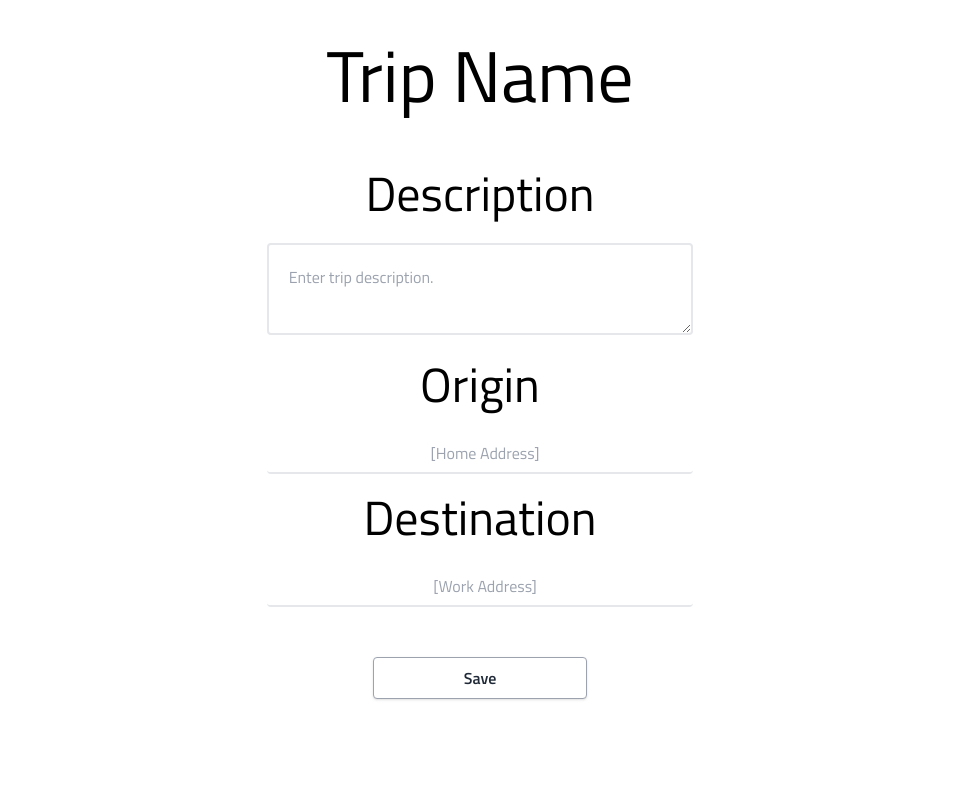
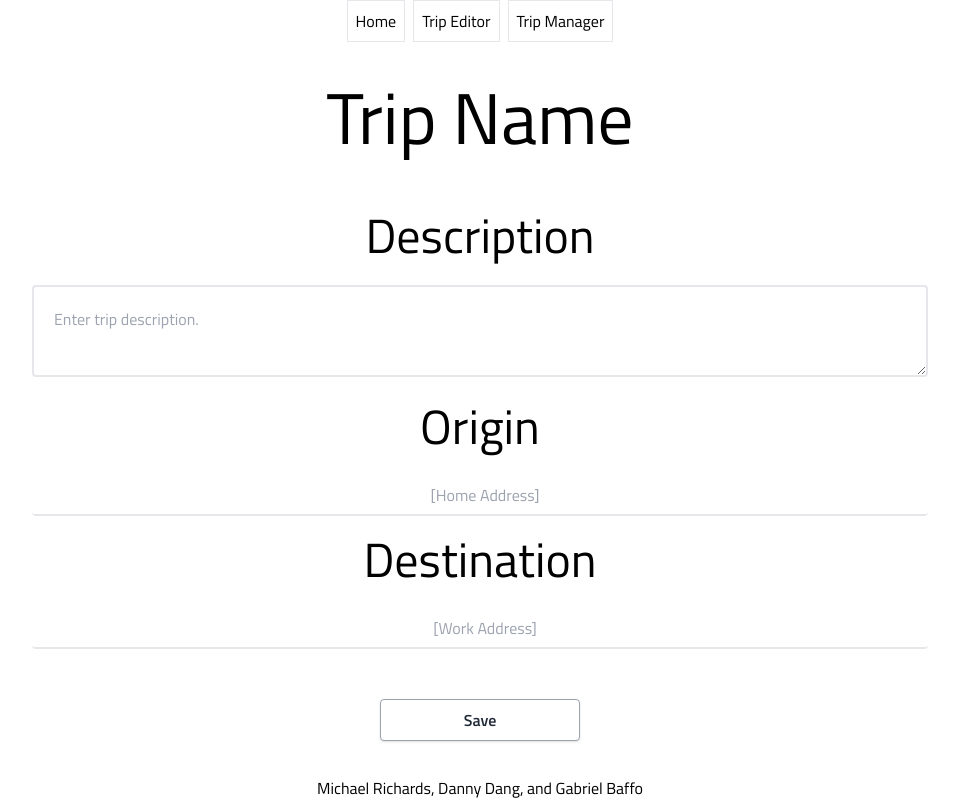
Before and after one commit to LaggySon/autown, a SvelteKit app: page /trips in a window 1280 px wide. Shown: the whole page, without its empty margins (160-1119 px from the left). Built offline with nearby package versions, Linux system fonts and the light colour scheme.

Commit message:
polished site for demo

```diff
--- a/src/routes/+layout.svelte
+++ b/src/routes/+layout.svelte
@@ -1,10 +1,18 @@
 <script>
 	import '../app.css';
+	import Header from './Header.svelte';
 </script>
 
 <head>
 	<title>Autown</title>
 </head>
-<body class="h-screen w-screen dark:bg-slate-800 dark:text-white font-Titillium">
-	<slot />
+
+<body class="min-h-screen flex flex-col dark:bg-slate-800 dark:text-white font-Titillium">
+	<Header />
+
+	<main class="flex-1"><slot /></main>
+
+	<footer class="flex justify-center">
+		<p>Michael Richards, Danny Dang, and Gabriel Baffo</p>
+	</footer>
 </body>
--- a/src/routes/+page.svelte
+++ b/src/routes/+page.svelte
@@ -1,7 +1,22 @@
-<span class="flex justify-center items-center w-full">
-	<h1
-		class="text-7xl hover:text-yellow-500 hover:border-yellow-500 border-solid dark:text-white text-center transition-colors"
-	>
-		Autown
-	</h1>
-</span>
+<script lang="ts">
+	import Profile from '$lib/profile.svelte';
+</script>
+
+<body class="my-10">
+	<h1 class="text-7xl  border-solid dark:text-white text-center transition-colors">Autown</h1>
+	<div class="h-80 w-full flex flex-col items-center justify-center my-auto">
+		<div class="pb-2 w-full flex flex-col items-center justify-center">
+			<Profile />
+		</div>
+		<button
+			class="bg-gray-300 hover:bg-gray-400 items-center p-2 w-48 text-black font-bold py-2 px-6"
+		>
+			Log In
+		</button>
+		<button
+			class="bg-gray-300 hover:bg-gray-400 items-center p-2 w-48 mt-2 text-black font-bold py-2 px-5"
+		>
+			Sign Up
+		</button>
+	</div>
+</body>
--- /dev/null
+++ b/src/routes/Header.svelte
@@ -0,0 +1,13 @@
+<nav>
+	<ul class="flex justify-center gap-2">
+		<li class="p-2 border hover:text-yellow-500 hover:border-yellow-500">
+			<a href="/">Home</a>
+		</li>
+		<li class="p-2 border hover:text-yellow-500 hover:border-yellow-500">
+			<a href="/trips">Trip Editor</a>
+		</li>
+		<li class="p-2 border hover:text-yellow-500 hover:border-yellow-500">
+			<a href="/tripmanager">Trip Manager</a>
+		</li>
+	</ul>
+</nav>
--- a/src/routes/login/+page.svelte
+++ /dev/null
@@ -1,19 +0,0 @@
-<script lang="ts">
-    import Profile from "$lib/profile.svelte";
-</script>
-
-<h1 class="text-center text-7xl">Autown</h1>
-
-<body>
-    <div class="h-80 w-full flex flex-col items-center justify-center">
-        <div class = "pb-2 w-full flex flex-col items-center justify-center">
-            <Profile/>
-        </div>
-        <button class= "bg-gray-300 hover:bg-gray-400 items-center p-2 w-[6rem] text-black font-bold py-2 px-6">
-            Log In
-        </button>
-        <button class= "bg-gray-300 hover:bg-gray-400 items-center p-2 w-[6rem] mt-2 text-black font-bold py-2 px-5">
-            Sign Up
-        </button>
-    </div>
-</body>
--- a/src/routes/trips/+page.svelte
+++ b/src/routes/trips/+page.svelte
@@ -5,7 +5,7 @@
 
 <body style="height:100%;">
 	<div>
-		<form style="text-align: center;">
+		<form style="text-align: center;" class="mx-10">
 			<input
 				class="w-5/6 text-7xl dark:text-white"
 				style="margin-top:20px; text-align:center; background:none;"
@@ -16,14 +16,14 @@
 			<h1 class="text-5xl dark:text-white" style="margin-top: 40px;">{description}</h1>
 			<textarea
 				placeholder="Enter trip description."
-				class="rounded w-2/6 border-solid border-2 h-100px"
+				class="rounded w-full max-w-4xl border-solid border-2 h-100px"
 				style="margin-top: 25px; padding:20px;"
 				id="description"
 			/>
 
 			<h1 class="text-5xl dark:text-white" style="margin-top:20px">Origin</h1>
 			<input
-				class="rounded w-2/6 border-solid border-2"
+				class="rounded w-full max-w-4xl border-solid border-2"
 				style="margin-top: 25px; padding-left:10px; height:40px; border-top:0px; border-left:0px; border-right: 0px; text-align:center;"
 				type="text"
 				placeholder="[Home Address]"
@@ -31,7 +31,7 @@
 
 			<h1 class="text-5xl dark:text-white" style="margin-top:20px;">Destination</h1>
 			<input
-				class="rounded w-2/6 border-solid border-2"
+				class="rounded w-full max-w-4xl border-solid border-2"
 				style="margin-top: 25px; padding-left:10px; height:40px; border-top:0px; border-left:0px; border-right: 0px; text-align:center;"
 				type="text"
 				placeholder="[Work Address]"
```
